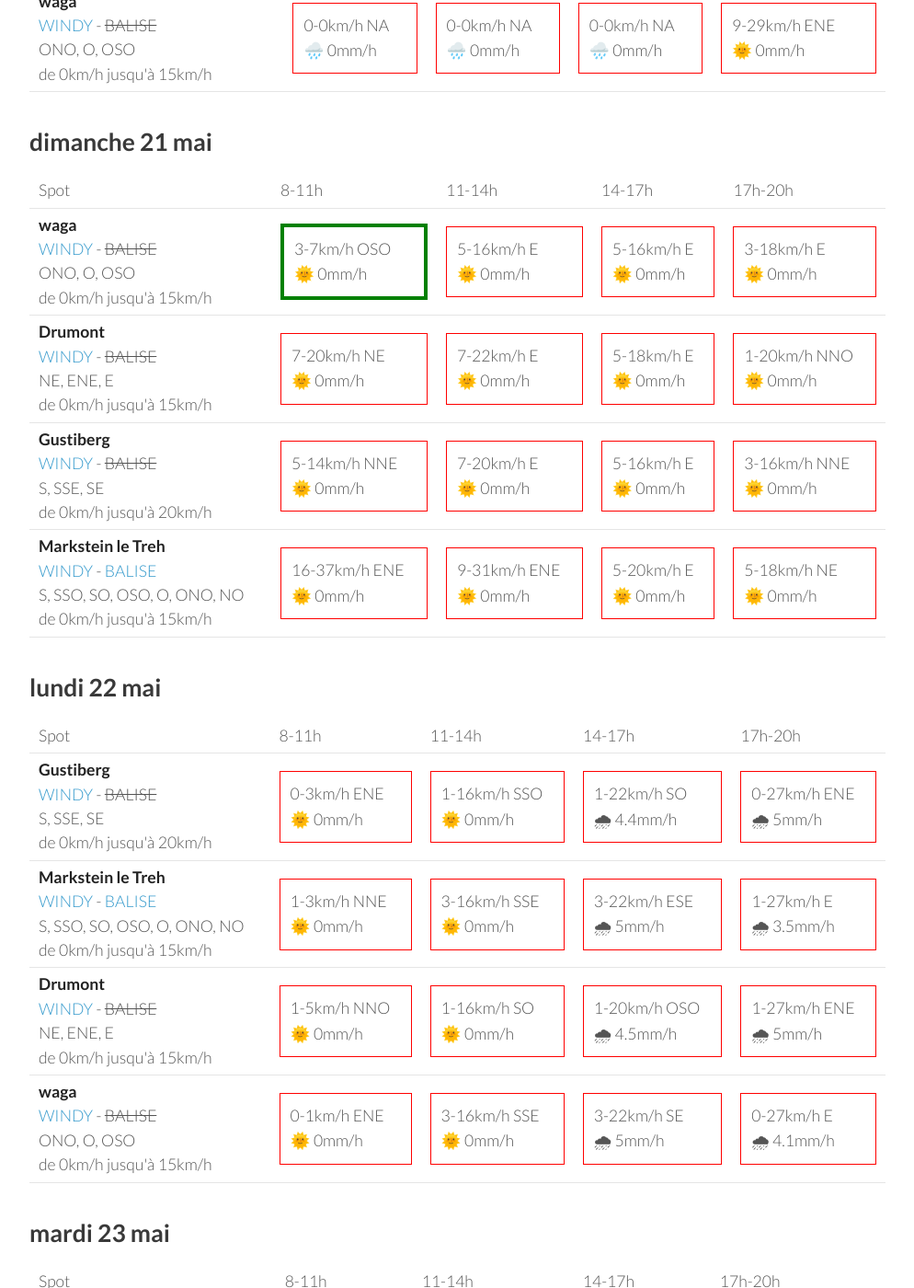
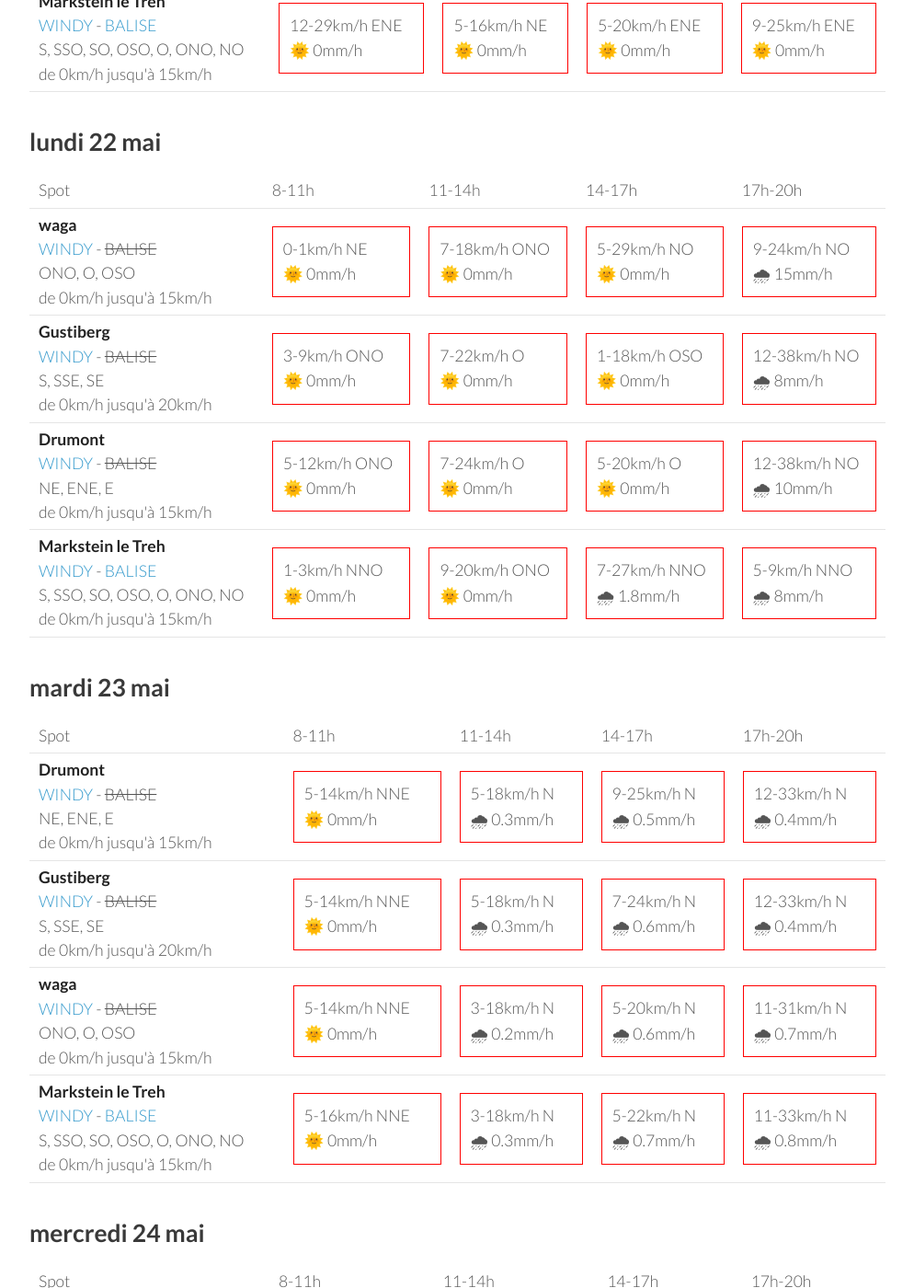
Before and after one commit to parapente-dans-le-nord/parapente-dans-le-nord.github.io, a Jekyll site: the page built from vosges.markdown, in a window 1280 px wide and 1400 px high, scrolled down 733 px. Shown: the whole window at 92% size, without its empty margins (26-1020 px from the left). Built offline with Jekyll 4.4.1, drawn with Linux system fonts in a browser that asks for light colours; some of the changed text lies outside the part shown.

Commit message:
update index.markdown

```diff
--- a/vosges.markdown
+++ b/vosges.markdown
@@ -24,92 +24,40 @@ page mise à jour le samedi 20 mai 22:16
 <tr>
         <td><strong>Drumont</strong><br><a href="https://windy.com/47.898/6.919?47.687,6.919,9,m:eYYagmG">WINDY</a> - <span class="no-balise"> BALISE </span><br> <span class="vent-favorable">NE, ENE, E</span><br><span class="force-vent">de 0km/h jusqu'à 15km/h</span> </td>
 
-            <td><div class="not-flyable"><p>0-0km/h NA</p><p>🌧️ 0mm/h</p></div></td>
-            <td><div class="not-flyable"><p>0-0km/h NA</p><p>🌧️ 0mm/h</p></div></td>
-            <td><div class="not-flyable"><p>0-0km/h NA</p><p>🌧️ 0mm/h</p></div></td>
-            <td><div class="not-flyable"><p>7-22km/h E</p><p>🌞 0mm/h</p></div></td>
-
-    </tr>
-<tr>
-        <td><strong>Gustiberg</strong><br><a href="https://windy.com/47.894/6.934?47.891,6.934,15,m:eYYagmI">WINDY</a> - <span class="no-balise"> BALISE </span><br> <span class="vent-favorable">S, SSE, SE</span><br><span class="force-vent">de 0km/h jusqu'à 20km/h</span> </td>
-
-            <td><div class="not-flyable"><p>0-0km/h NA</p><p>🌧️ 0mm/h</p></div></td>
-            <td><div class="not-flyable"><p>0-0km/h NA</p><p>🌧️ 0mm/h</p></div></td>
-            <td><div class="not-flyable"><p>0-0km/h NA</p><p>🌧️ 0mm/h</p></div></td>
-            <td><div class="not-flyable"><p>7-22km/h ESE</p><p>🌞 0mm/h</p></div></td>
-
-    </tr>
-<tr>
-        <td><strong>Markstein le Treh</strong><br><a href="https://windy.com/47.926/7.012?47.505,7.012,8,m:eY1agmQ">WINDY</a> - <span class=""><a href="http://www.balisemeteo.com/balise.php?idBalise=136">BALISE</a> </span><br> <span class="vent-favorable">S, SSO, SO, OSO, O, ONO, NO</span><br><span class="force-vent">de 0km/h jusqu'à 15km/h</span> </td>
-
-            <td><div class="not-flyable"><p>0-0km/h NA</p><p>🌧️ 0mm/h</p></div></td>
-            <td><div class="not-flyable"><p>0-0km/h NA</p><p>🌧️ 0mm/h</p></div></td>
-            <td><div class="not-flyable"><p>0-0km/h NA</p><p>🌧️ 0mm/h</p></div></td>
-            <td><div class="not-flyable"><p>14-37km/h ENE</p><p>🌞 0mm/h</p></div></td>
-
-    </tr>
-<tr>
-        <td><strong>waga</strong><br><a href="https://windy.com/47.903/6.996?47.900,6.983,15">WINDY</a> - <span class="no-balise"> BALISE </span><br> <span class="vent-favorable">ONO, O, OSO</span><br><span class="force-vent">de 0km/h jusqu'à 15km/h</span> </td>
-
-            <td><div class="not-flyable"><p>0-0km/h NA</p><p>🌧️ 0mm/h</p></div></td>
-            <td><div class="not-flyable"><p>0-0km/h NA</p><p>🌧️ 0mm/h</p></div></td>
-            <td><div class="not-flyable"><p>0-0km/h NA</p><p>🌧️ 0mm/h</p></div></td>
-            <td><div class="not-flyable"><p>9-29km/h ENE</p><p>🌞 0mm/h</p></div></td>
-
-    </tr>
-
-</tbody>
-</table>
-{:/}
-## dimanche 21 mai
-
-{::nomarkdown}
-<table>
-  <tbody>
-    <tr>
-      <td>Spot</td>
-      <td>8-11h</td>
-      <td>11-14h</td>
-      <td>14-17h</td>
-      <td>17h-20h</td>
-    </tr>
-<tr>
-        <td><strong>waga</strong><br><a href="https://windy.com/47.903/6.996?47.900,6.983,15">WINDY</a> - <span class="no-balise"> BALISE </span><br> <span class="vent-favorable">ONO, O, OSO</span><br><span class="force-vent">de 0km/h jusqu'à 15km/h</span> </td>
-
-            <td><div class="flyable"><p>3-7km/h OSO</p><p>🌞 0mm/h</p></div></td>
-            <td><div class="not-flyable"><p>5-16km/h E</p><p>🌞 0mm/h</p></div></td>
-            <td><div class="not-flyable"><p>5-16km/h E</p><p>🌞 0mm/h</p></div></td>
-            <td><div class="not-flyable"><p>3-18km/h E</p><p>🌞 0mm/h</p></div></td>
-
-
-    </tr>
-<tr>
-        <td><strong>Drumont</strong><br><a href="https://windy.com/47.898/6.919?47.687,6.919,9,m:eYYagmG">WINDY</a> - <span class="no-balise"> BALISE </span><br> <span class="vent-favorable">NE, ENE, E</span><br><span class="force-vent">de 0km/h jusqu'à 15km/h</span> </td>
-
-            <td><div class="not-flyable"><p>7-20km/h NE</p><p>🌞 0mm/h</p></div></td>
-            <td><div class="not-flyable"><p>7-22km/h E</p><p>🌞 0mm/h</p></div></td>
-            <td><div class="not-flyable"><p>5-18km/h E</p><p>🌞 0mm/h</p></div></td>
-            <td><div class="not-flyable"><p>1-20km/h NNO</p><p>🌞 0mm/h</p></div></td>
+            <td><div class="flyable"><p>5-14km/h NE</p><p>🌞 0mm/h</p></div></td>
+            <td><div class="not-flyable"><p>7-20km/h E</p><p>🌞 0mm/h</p></div></td>
+            <td><div class="not-flyable"><p>7-20km/h ENE</p><p>🌞 0mm/h</p></div></td>
+            <td><div class="not-flyable"><p>9-24km/h NE</p><p>🌞 0mm/h</p></div></td>
 
 
     </tr>
 <tr>
         <td><strong>Gustiberg</strong><br><a href="https://windy.com/47.894/6.934?47.891,6.934,15,m:eYYagmI">WINDY</a> - <span class="no-balise"> BALISE </span><br> <span class="vent-favorable">S, SSE, SE</span><br><span class="force-vent">de 0km/h jusqu'à 20km/h</span> </td>
 
-            <td><div class="not-flyable"><p>5-14km/h NNE</p><p>🌞 0mm/h</p></div></td>
-            <td><div class="not-flyable"><p>7-20km/h E</p><p>🌞 0mm/h</p></div></td>
+            <td><div class="not-flyable"><p>3-11km/h NNE</p><p>🌞 0mm/h</p></div></td>
             <td><div class="not-flyable"><p>5-16km/h E</p><p>🌞 0mm/h</p></div></td>
-            <td><div class="not-flyable"><p>3-16km/h NNE</p><p>🌞 0mm/h</p></div></td>
+            <td><div class="not-flyable"><p>5-18km/h NE</p><p>🌞 0mm/h</p></div></td>
+            <td><div class="not-flyable"><p>7-22km/h NE</p><p>🌞 0mm/h</p></div></td>
+
+
+    </tr>
+<tr>
+        <td><strong>waga</strong><br><a href="https://windy.com/47.903/6.996?47.900,6.983,15">WINDY</a> - <span class="no-balise"> BALISE </span><br> <span class="vent-favorable">ONO, O, OSO</span><br><span class="force-vent">de 0km/h jusqu'à 15km/h</span> </td>
+
+            <td><div class="not-flyable"><p>1-5km/h ESE</p><p>🌞 0mm/h</p></div></td>
+            <td><div class="not-flyable"><p>5-14km/h S</p><p>🌞 0mm/h</p></div></td>
+            <td><div class="not-flyable"><p>5-18km/h E</p><p>🌞 0mm/h</p></div></td>
+            <td><div class="not-flyable"><p>9-24km/h E</p><p>🌞 0mm/h</p></div></td>
 
 
     </tr>
 <tr>
         <td><strong>Markstein le Treh</strong><br><a href="https://windy.com/47.926/7.012?47.505,7.012,8,m:eY1agmQ">WINDY</a> - <span class=""><a href="http://www.balisemeteo.com/balise.php?idBalise=136">BALISE</a> </span><br> <span class="vent-favorable">S, SSO, SO, OSO, O, ONO, NO</span><br><span class="force-vent">de 0km/h jusqu'à 15km/h</span> </td>
 
-            <td><div class="not-flyable"><p>16-37km/h ENE</p><p>🌞 0mm/h</p></div></td>
-            <td><div class="not-flyable"><p>9-31km/h ENE</p><p>🌞 0mm/h</p></div></td>
-            <td><div class="not-flyable"><p>5-20km/h E</p><p>🌞 0mm/h</p></div></td>
-            <td><div class="not-flyable"><p>5-18km/h NE</p><p>🌞 0mm/h</p></div></td>
+            <td><div class="not-flyable"><p>12-29km/h ENE</p><p>🌞 0mm/h</p></div></td>
+            <td><div class="not-flyable"><p>5-16km/h NE</p><p>🌞 0mm/h</p></div></td>
+            <td><div class="not-flyable"><p>5-20km/h ENE</p><p>🌞 0mm/h</p></div></td>
+            <td><div class="not-flyable"><p>9-25km/h ENE</p><p>🌞 0mm/h</p></div></td>
 
 
     </tr>
@@ -130,42 +78,42 @@ page mise à jour le samedi 20 mai 22:16
       <td>17h-20h</td>
     </tr>
 <tr>
+        <td><strong>waga</strong><br><a href="https://windy.com/47.903/6.996?47.900,6.983,15">WINDY</a> - <span class="no-balise"> BALISE </span><br> <span class="vent-favorable">ONO, O, OSO</span><br><span class="force-vent">de 0km/h jusqu'à 15km/h</span> </td>
+
+            <td><div class="not-flyable"><p>0-1km/h NE</p><p>🌞 0mm/h</p></div></td>
+            <td><div class="not-flyable"><p>7-18km/h ONO</p><p>🌞 0mm/h</p></div></td>
+            <td><div class="not-flyable"><p>5-29km/h NO</p><p>🌞 0mm/h</p></div></td>
+            <td><div class="not-flyable"><p>9-24km/h NO</p><p>🌧 15mm/h</p></div></td>
+
+
+    </tr>
+<tr>
         <td><strong>Gustiberg</strong><br><a href="https://windy.com/47.894/6.934?47.891,6.934,15,m:eYYagmI">WINDY</a> - <span class="no-balise"> BALISE </span><br> <span class="vent-favorable">S, SSE, SE</span><br><span class="force-vent">de 0km/h jusqu'à 20km/h</span> </td>
 
-            <td><div class="not-flyable"><p>0-3km/h ENE</p><p>🌞 0mm/h</p></div></td>
-            <td><div class="not-flyable"><p>1-16km/h SSO</p><p>🌞 0mm/h</p></div></td>
-            <td><div class="not-flyable"><p>1-22km/h SO</p><p>🌧 4.4mm/h</p></div></td>
-            <td><div class="not-flyable"><p>0-27km/h ENE</p><p>🌧 5mm/h</p></div></td>
+            <td><div class="not-flyable"><p>3-9km/h ONO</p><p>🌞 0mm/h</p></div></td>
+            <td><div class="not-flyable"><p>7-22km/h O</p><p>🌞 0mm/h</p></div></td>
+            <td><div class="not-flyable"><p>1-18km/h OSO</p><p>🌞 0mm/h</p></div></td>
+            <td><div class="not-flyable"><p>12-38km/h NO</p><p>🌧 8mm/h</p></div></td>
+
+
+    </tr>
+<tr>
+        <td><strong>Drumont</strong><br><a href="https://windy.com/47.898/6.919?47.687,6.919,9,m:eYYagmG">WINDY</a> - <span class="no-balise"> BALISE </span><br> <span class="vent-favorable">NE, ENE, E</span><br><span class="force-vent">de 0km/h jusqu'à 15km/h</span> </td>
+
+            <td><div class="not-flyable"><p>5-12km/h ONO</p><p>🌞 0mm/h</p></div></td>
+            <td><div class="not-flyable"><p>7-24km/h O</p><p>🌞 0mm/h</p></div></td>
+            <td><div class="not-flyable"><p>5-20km/h O</p><p>🌞 0mm/h</p></div></td>
+            <td><div class="not-flyable"><p>12-38km/h NO</p><p>🌧 10mm/h</p></div></td>
 
 
     </tr>
 <tr>
         <td><strong>Markstein le Treh</strong><br><a href="https://windy.com/47.926/7.012?47.505,7.012,8,m:eY1agmQ">WINDY</a> - <span class=""><a href="http://www.balisemeteo.com/balise.php?idBalise=136">BALISE</a> </span><br> <span class="vent-favorable">S, SSO, SO, OSO, O, ONO, NO</span><br><span class="force-vent">de 0km/h jusqu'à 15km/h</span> </td>
 
-            <td><div class="not-flyable"><p>1-3km/h NNE</p><p>🌞 0mm/h</p></div></td>
-            <td><div class="not-flyable"><p>3-16km/h SSE</p><p>🌞 0mm/h</p></div></td>
-            <td><div class="not-flyable"><p>3-22km/h ESE</p><p>🌧 5mm/h</p></div></td>
-            <td><div class="not-flyable"><p>1-27km/h E</p><p>🌧 3.5mm/h</p></div></td>
-
-
-    </tr>
-<tr>
-        <td><strong>Drumont</strong><br><a href="https://windy.com/47.898/6.919?47.687,6.919,9,m:eYYagmG">WINDY</a> - <span class="no-balise"> BALISE </span><br> <span class="vent-favorable">NE, ENE, E</span><br><span class="force-vent">de 0km/h jusqu'à 15km/h</span> </td>
-
-            <td><div class="not-flyable"><p>1-5km/h NNO</p><p>🌞 0mm/h</p></div></td>
-            <td><div class="not-flyable"><p>1-16km/h SO</p><p>🌞 0mm/h</p></div></td>
-            <td><div class="not-flyable"><p>1-20km/h OSO</p><p>🌧 4.5mm/h</p></div></td>
-            <td><div class="not-flyable"><p>1-27km/h ENE</p><p>🌧 5mm/h</p></div></td>
-
-
-    </tr>
-<tr>
-        <td><strong>waga</strong><br><a href="https://windy.com/47.903/6.996?47.900,6.983,15">WINDY</a> - <span class="no-balise"> BALISE </span><br> <span class="vent-favorable">ONO, O, OSO</span><br><span class="force-vent">de 0km/h jusqu'à 15km/h</span> </td>
-
-            <td><div class="not-flyable"><p>0-1km/h ENE</p><p>🌞 0mm/h</p></div></td>
-            <td><div class="not-flyable"><p>3-16km/h SSE</p><p>🌞 0mm/h</p></div></td>
-            <td><div class="not-flyable"><p>3-22km/h SE</p><p>🌧 5mm/h</p></div></td>
-            <td><div class="not-flyable"><p>0-27km/h E</p><p>🌧 4.1mm/h</p></div></td>
+            <td><div class="not-flyable"><p>1-3km/h NNO</p><p>🌞 0mm/h</p></div></td>
+            <td><div class="not-flyable"><p>9-20km/h ONO</p><p>🌞 0mm/h</p></div></td>
+            <td><div class="not-flyable"><p>7-27km/h NNO</p><p>🌧 1.8mm/h</p></div></td>
+            <td><div class="not-flyable"><p>5-9km/h NNO</p><p>🌧 8mm/h</p></div></td>
 
 
     </tr>
@@ -188,40 +136,40 @@ page mise à jour le samedi 20 mai 22:16
 <tr>
         <td><strong>Drumont</strong><br><a href="https://windy.com/47.898/6.919?47.687,6.919,9,m:eYYagmG">WINDY</a> - <span class="no-balise"> BALISE </span><br> <span class="vent-favorable">NE, ENE, E</span><br><span class="force-vent">de 0km/h jusqu'à 15km/h</span> </td>
 
-            <td><div class="not-flyable"><p>5-14km/h N</p><p>🌞 0mm/h</p></div></td>
-            <td><div class="not-flyable"><p>3-18km/h NNE</p><p>🌧 0.4mm/h</p></div></td>
-            <td><div class="not-flyable"><p>9-22km/h N</p><p>🌧 3.5mm/h</p></div></td>
-            <td><div class="not-flyable"><p>12-35km/h NNO</p><p>🌧 0.8mm/h</p></div></td>
+            <td><div class="not-flyable"><p>5-14km/h NNE</p><p>🌞 0mm/h</p></div></td>
+            <td><div class="not-flyable"><p>5-18km/h N</p><p>🌧 0.3mm/h</p></div></td>
+            <td><div class="not-flyable"><p>9-25km/h N</p><p>🌧 0.5mm/h</p></div></td>
+            <td><div class="not-flyable"><p>12-33km/h N</p><p>🌧 0.4mm/h</p></div></td>
 
 
     </tr>
 <tr>
         <td><strong>Gustiberg</strong><br><a href="https://windy.com/47.894/6.934?47.891,6.934,15,m:eYYagmI">WINDY</a> - <span class="no-balise"> BALISE </span><br> <span class="vent-favorable">S, SSE, SE</span><br><span class="force-vent">de 0km/h jusqu'à 20km/h</span> </td>
 
-            <td><div class="not-flyable"><p>5-14km/h N</p><p>🌞 0mm/h</p></div></td>
-            <td><div class="not-flyable"><p>3-18km/h NE</p><p>🌧 0.4mm/h</p></div></td>
-            <td><div class="not-flyable"><p>7-22km/h N</p><p>🌧 3.9mm/h</p></div></td>
-            <td><div class="not-flyable"><p>12-35km/h NNO</p><p>🌧 0.9mm/h</p></div></td>
+            <td><div class="not-flyable"><p>5-14km/h NNE</p><p>🌞 0mm/h</p></div></td>
+            <td><div class="not-flyable"><p>5-18km/h N</p><p>🌧 0.3mm/h</p></div></td>
+            <td><div class="not-flyable"><p>7-24km/h N</p><p>🌧 0.6mm/h</p></div></td>
+            <td><div class="not-flyable"><p>12-33km/h N</p><p>🌧 0.4mm/h</p></div></td>
+
+
+    </tr>
+<tr>
+        <td><strong>waga</strong><br><a href="https://windy.com/47.903/6.996?47.900,6.983,15">WINDY</a> - <span class="no-balise"> BALISE </span><br> <span class="vent-favorable">ONO, O, OSO</span><br><span class="force-vent">de 0km/h jusqu'à 15km/h</span> </td>
+
+            <td><div class="not-flyable"><p>5-14km/h NNE</p><p>🌞 0mm/h</p></div></td>
+            <td><div class="not-flyable"><p>3-18km/h N</p><p>🌧 0.2mm/h</p></div></td>
+            <td><div class="not-flyable"><p>5-20km/h N</p><p>🌧 0.6mm/h</p></div></td>
+            <td><div class="not-flyable"><p>11-31km/h N</p><p>🌧 0.7mm/h</p></div></td>
 
 
     </tr>
 <tr>
         <td><strong>Markstein le Treh</strong><br><a href="https://windy.com/47.926/7.012?47.505,7.012,8,m:eY1agmQ">WINDY</a> - <span class=""><a href="http://www.balisemeteo.com/balise.php?idBalise=136">BALISE</a> </span><br> <span class="vent-favorable">S, SSO, SO, OSO, O, ONO, NO</span><br><span class="force-vent">de 0km/h jusqu'à 15km/h</span> </td>
 
-            <td><div class="not-flyable"><p>5-14km/h N</p><p>🌞 0mm/h</p></div></td>
-            <td><div class="not-flyable"><p>3-18km/h ENE</p><p>🌧 0.5mm/h</p></div></td>
-            <td><div class="not-flyable"><p>7-20km/h N</p><p>🌧 5mm/h</p></div></td>
-            <td><div class="not-flyable"><p>12-35km/h NNO</p><p>🌧 0.8mm/h</p></div></td>
-
-
-    </tr>
-<tr>
-        <td><strong>waga</strong><br><a href="https://windy.com/47.903/6.996?47.900,6.983,15">WINDY</a> - <span class="no-balise"> BALISE </span><br> <span class="vent-favorable">ONO, O, OSO</span><br><span class="force-vent">de 0km/h jusqu'à 15km/h</span> </td>
-
-            <td><div class="not-flyable"><p>5-14km/h N</p><p>🌞 0mm/h</p></div></td>
-            <td><div class="not-flyable"><p>3-18km/h ENE</p><p>🌧 0.5mm/h</p></div></td>
-            <td><div class="not-flyable"><p>5-20km/h N</p><p>🌧 6mm/h</p></div></td>
-            <td><div class="not-flyable"><p>11-35km/h NNO</p><p>🌧 0.8mm/h</p></div></td>
+            <td><div class="not-flyable"><p>5-16km/h NNE</p><p>🌞 0mm/h</p></div></td>
+            <td><div class="not-flyable"><p>3-18km/h N</p><p>🌧 0.3mm/h</p></div></td>
+            <td><div class="not-flyable"><p>5-22km/h N</p><p>🌧 0.7mm/h</p></div></td>
+            <td><div class="not-flyable"><p>11-33km/h N</p><p>🌧 0.8mm/h</p></div></td>
 
 
     </tr>
@@ -244,8 +192,8 @@ page mise à jour le samedi 20 mai 22:16
 <tr>
         <td><strong>Drumont</strong><br><a href="https://windy.com/47.898/6.919?47.687,6.919,9,m:eYYagmG">WINDY</a> - <span class="no-balise"> BALISE </span><br> <span class="vent-favorable">NE, ENE, E</span><br><span class="force-vent">de 0km/h jusqu'à 15km/h</span> </td>
 
-            <td><div class="not-flyable"><p>11-29km/h NE</p><p>🌞 0mm/h</p></div></td>
-            <td><div class="not-flyable"><p>11-33km/h ENE</p><p>🌞 0mm/h</p></div></td>
+            <td><div class="not-flyable"><p>14-35km/h ENE</p><p>🌞 0mm/h</p></div></td>
+            <td><div class="not-flyable"><p>12-37km/h ENE</p><p>🌞 0mm/h</p></div></td>
             <td><div class="not-flyable"><p>7-29km/h NE</p><p>🌧 0.2mm/h</p></div></td>
             <td><div class="not-flyable"><p>9-24km/h NE</p><p>🌞 0mm/h</p></div></td>
 
@@ -254,30 +202,30 @@ page mise à jour le samedi 20 mai 22:16
 <tr>
         <td><strong>Gustiberg</strong><br><a href="https://windy.com/47.894/6.934?47.891,6.934,15,m:eYYagmI">WINDY</a> - <span class="no-balise"> BALISE </span><br> <span class="vent-favorable">S, SSE, SE</span><br><span class="force-vent">de 0km/h jusqu'à 20km/h</span> </td>
 
-            <td><div class="not-flyable"><p>11-31km/h NE</p><p>🌞 0mm/h</p></div></td>
-            <td><div class="not-flyable"><p>11-33km/h ENE</p><p>🌞 0mm/h</p></div></td>
+            <td><div class="not-flyable"><p>14-35km/h ENE</p><p>🌞 0mm/h</p></div></td>
+            <td><div class="not-flyable"><p>12-38km/h ENE</p><p>🌞 0mm/h</p></div></td>
             <td><div class="not-flyable"><p>7-31km/h NE</p><p>🌞 0mm/h</p></div></td>
             <td><div class="not-flyable"><p>9-25km/h NE</p><p>🌞 0mm/h</p></div></td>
 
 
     </tr>
 <tr>
-        <td><strong>Markstein le Treh</strong><br><a href="https://windy.com/47.926/7.012?47.505,7.012,8,m:eY1agmQ">WINDY</a> - <span class=""><a href="http://www.balisemeteo.com/balise.php?idBalise=136">BALISE</a> </span><br> <span class="vent-favorable">S, SSO, SO, OSO, O, ONO, NO</span><br><span class="force-vent">de 0km/h jusqu'à 15km/h</span> </td>
+        <td><strong>waga</strong><br><a href="https://windy.com/47.903/6.996?47.900,6.983,15">WINDY</a> - <span class="no-balise"> BALISE </span><br> <span class="vent-favorable">ONO, O, OSO</span><br><span class="force-vent">de 0km/h jusqu'à 15km/h</span> </td>
 
-            <td><div class="not-flyable"><p>11-33km/h NE</p><p>🌞 0mm/h</p></div></td>
-            <td><div class="not-flyable"><p>12-35km/h NE</p><p>🌞 0mm/h</p></div></td>
-            <td><div class="not-flyable"><p>9-35km/h NE</p><p>🌞 0mm/h</p></div></td>
-            <td><div class="not-flyable"><p>9-29km/h NE</p><p>🌞 0mm/h</p></div></td>
+            <td><div class="not-flyable"><p>14-37km/h NE</p><p>🌞 0mm/h</p></div></td>
+            <td><div class="not-flyable"><p>12-40km/h ENE</p><p>🌞 0mm/h</p></div></td>
+            <td><div class="not-flyable"><p>9-33km/h NE</p><p>🌞 0mm/h</p></div></td>
+            <td><div class="not-flyable"><p>9-27km/h NE</p><p>🌞 0mm/h</p></div></td>
 
 
     </tr>
 <tr>
-        <td><strong>waga</strong><br><a href="https://windy.com/47.903/6.996?47.900,6.983,15">WINDY</a> - <span class="no-balise"> BALISE </span><br> <span class="vent-favorable">ONO, O, OSO</span><br><span class="force-vent">de 0km/h jusqu'à 15km/h</span> </td>
+        <td><strong>Markstein le Treh</strong><br><a href="https://windy.com/47.926/7.012?47.505,7.012,8,m:eY1agmQ">WINDY</a> - <span class=""><a href="http://www.balisemeteo.com/balise.php?idBalise=136">BALISE</a> </span><br> <span class="vent-favorable">S, SSO, SO, OSO, O, ONO, NO</span><br><span class="force-vent">de 0km/h jusqu'à 15km/h</span> </td>
 
-            <td><div class="not-flyable"><p>11-31km/h NE</p><p>🌞 0mm/h</p></div></td>
-            <td><div class="not-flyable"><p>12-35km/h ENE</p><p>🌞 0mm/h</p></div></td>
-            <td><div class="not-flyable"><p>9-33km/h NE</p><p>🌞 0mm/h</p></div></td>
-            <td><div class="not-flyable"><p>9-27km/h NE</p><p>🌞 0mm/h</p></div></td>
+            <td><div class="not-flyable"><p>14-37km/h NE</p><p>🌞 0mm/h</p></div></td>
+            <td><div class="not-flyable"><p>14-38km/h ENE</p><p>🌧 0.2mm/h</p></div></td>
+            <td><div class="not-flyable"><p>9-35km/h NE</p><p>🌞 0mm/h</p></div></td>
+            <td><div class="not-flyable"><p>9-29km/h NE</p><p>🌞 0mm/h</p></div></td>
 
 
     </tr>
```
Also changed, not shown: other parts of vosges.markdown (+2 -2 lines).
